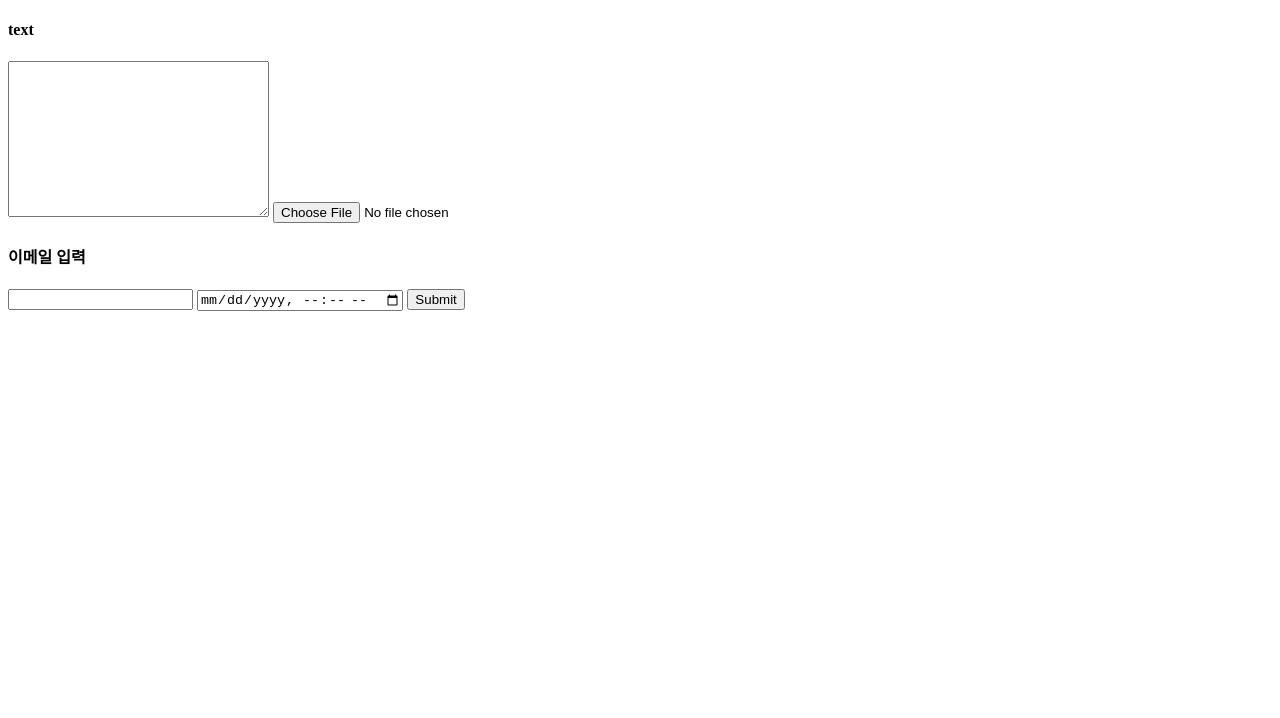
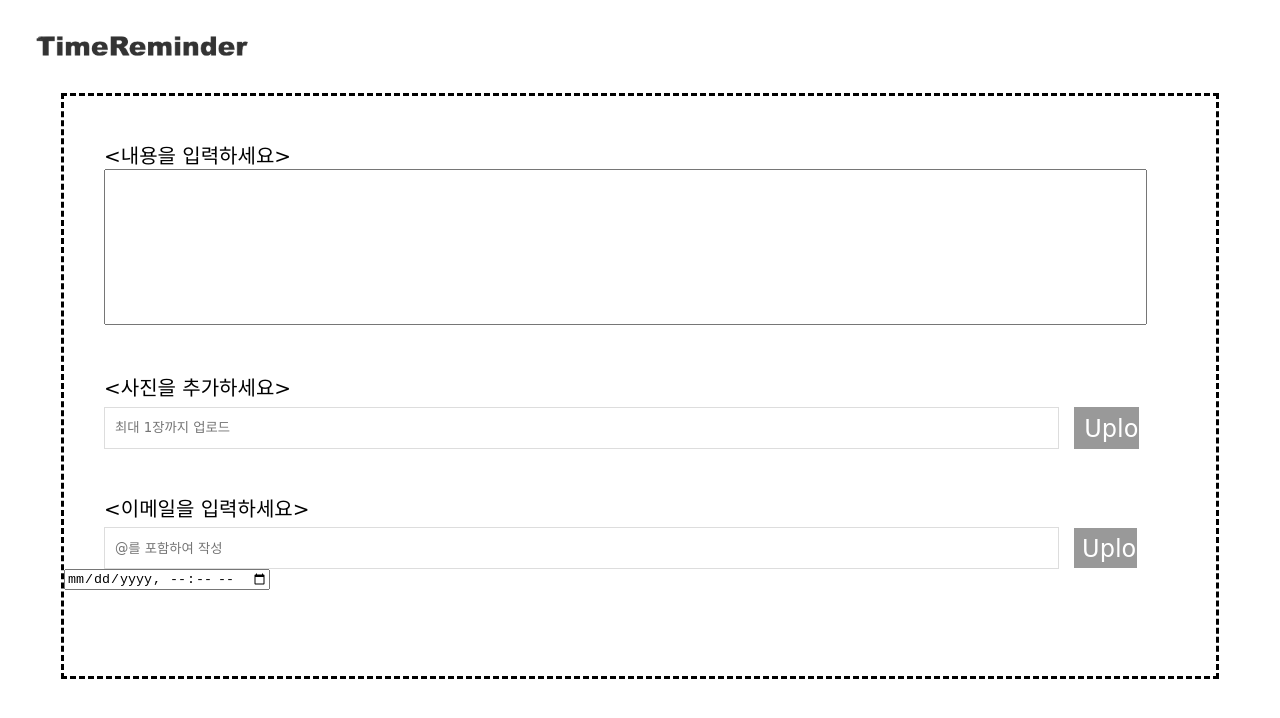
Before and after one commit to c04nh/TimeReminder-SinRostro, a plain HTML site: page html/input.html in a window 1280 px wide. Drawn offline with nearby package versions, Linux system fonts and the light colour scheme; a web font is replaced by a local one.

Commit message:
Add text,email,file upload layout

```diff
--- /dev/null
+++ b/css/input.css
@@ -0,0 +1,134 @@
+@import url("https://fonts.googleapis.com/css2?family=Do+Hyeon&family=Nanum+Brush+Script&display=swap");
+
+.logo {
+  z-index: 5;
+  width: 240px;
+  height: 50px;
+  margin: 20px 20px;
+  position: relative;
+}
+
+#content {
+  border: dashed;
+  border-color: black;
+  background-color: none;
+  position: relative;
+  width: 90%;
+  height: 580px;
+}
+
+#box {
+  display: flex;
+  justify-content: center;
+  align-items: center;
+  font-family: "Nanum Brush Script", cursive;
+}
+
+#text {
+  margin-left: 40px;
+  margin-top: 3px;
+  width: 90%;
+  resize: none;
+}
+
+h4 {
+  margin-left: 40px;
+  margin-top: 50px;
+  font-size: 15pt;
+  font-family: "Nanum Brush Script", cursive;
+}
+
+/* file */
+.filebox .upload-name {
+  display: inline-block;
+  height: 40px;
+  padding: 0 10px;
+  vertical-align: middle;
+  border: 1px solid #dddddd;
+  margin-left: 40px;
+  width: 81%;
+  color: #999999;
+  margin-top: 8px;
+  font-family: "Nanum Brush Script", cursive;
+}
+
+.filebox label {
+  display: inline-block;
+  padding: 10px 20px;
+  color: #fff;
+  vertical-align: middle;
+  background-color: #999999;
+  cursor: pointer;
+  height: 22px;
+  width: 35px;
+  margin-left: 10px;
+  font-size: 18pt;
+  padding-left: 10px;
+  margin-top: 9px;
+}
+
+.filebox input[type="file"] {
+  position: absolute;
+  width: 0;
+  height: 0;
+  padding: 0;
+  overflow: hidden;
+  border: 0;
+}
+
+/* email */
+#inputMail {
+  display: inline-block;
+  height: 40px;
+  padding: 0 10px;
+  vertical-align: middle;
+  border: 1px solid #dddddd;
+  margin-left: 40px;
+  width: 81%;
+  color: #999999;
+  margin-top: 8px;
+  font-family: "Nanum Brush Script", cursive;
+}
+
+label {
+  display: inline-block;
+  padding: 10px 20px;
+  color: #fff;
+  vertical-align: middle;
+  background-color: #999999;
+  cursor: pointer;
+  height: 22px;
+  width: 35px;
+  margin-left: 10px;
+  font-size: 18pt;
+  padding-left: 10px;
+  margin-top: 9px;
+}
+
+#submit {
+  display: inline-block;
+  padding: 10px 20px;
+  color: #fff;
+  vertical-align: middle;
+  background-color: #999999;
+  cursor: pointer;
+  height: 40px;
+  width: 63px;
+  margin-left: 15px;
+  font-size: 18pt;
+  padding-left: 8px;
+  padding-top:2px;
+  padding-bottom:1px;
+  margin-top: 9px;
+  font-family: "Nanum Brush Script", cursive;
+}
+
+.mailbox input[type="submit"] {
+  position: absolute;
+  width: 0;
+  height: 0;
+  padding: 0;
+  overflow: hidden;
+  border: 0;
+}
+'
--- a/html/input.html
+++ b/html/input.html
@@ -1,13 +1,49 @@
 <!DOCTYPE html>
 <html lang="en">
   <head>
-    <meta charset="UTF-8">
-    <meta http-equiv="X-UA-Compatible" content="IE=edge">
-    <meta name="viewport" content="width=device-width, initial-scale=1.0">
+    <meta charset="UTF-8" />
+    <meta http-equiv="X-UA-Compatible" content="IE=edge" />
+    <meta name="viewport" content="width=device-width, initial-scale=1.0" />
+    <link rel="stylesheet" href="../css/reset.css" />
+    <link rel="stylesheet" href="../css/input.css" />
+    <script src="https://ajax.googleapis.com/ajax/libs/jquery/3.2.1/jquery.min.js"></script>
+
+    <script src="/path/to/cdn/jquery.min.js"></script>
+    <script src="/path/to/cdn/moment-with-locales.min.js"></script>
+    <link href="css/datetimepicker.css" rel="stylesheet" />
+    <script src="js/datetimepicker.js"></script>
     <title>Document</title>
+    <script>
+      $("#file").on("change", function () {
+        var fileName = $("#file").val();
+        $(".upload-name").val(fileName);
+      });
+      //
+      $("#picker").dateTimePicker();
+
+      $("#picker").dateTimePicker({
+        dateFormat: "YYYY-MM-DD HH:mm",
+      });
+
+      $("#picker").dateTimePicker({
+        locale: "ko",
+      });
+
+      $("#picker").dateTimePicker({
+        showTime: true,
+      });
+
+      $("#picker").dateTimePicker({
+        selectData: "now",
+        positionShift: {top: 20, left: 0},
+        title: "Select Date and Time",
+        buttonTitle: "Select",
+      });
+    </script>
   </head>
   <body>
     <!--
+
 		  글을 쓰는 기능: input type="textarea"
 		  첨부파일을 넣는 기능: input type="file" name=""/method="post"/enctype="multipart/form-data"
 		  날짜를 지정하는 기능: input type="date"/input type="datetime-local"/input type="time"
@@ -15,17 +51,41 @@
 		  - https://zzinise.tistory.com/12
 		  메일이 발송되는 기능
     -->
+    <a href="../html/index.html"
+      ><img src="../imgs/logo.png" alt="로고 사진" class="logo"
+    /></a>
+
+    <div id="box">
       <div id="content">
-        <h4>text</h4>
-        <textarea name="" id="" cols="30" rows="10"></textarea>
-        <input type="file" />
+        <h4><내용을 입력하세요></h4>
+        <textarea name="" id="text" cols="30" rows="10"></textarea>
+
+        <!-- file -->
+        <h4><사진을 추가하세요></h4>
+        <div class="filebox">
+          <input class="upload-name" placeholder="최대 1장까지 업로드" />
+          <label for="file">Upload</label>
+          <input type="file" id="file" />
         </div>
 
-    <div id="email">
-        <h4>이메일 입력</h4>
-        <input type="email" />
-        <input type="datetime-local" />
-        <input type="submit" />
+        <!-- email -->
+        <form action="#" method="get" name="userEmail">
+          <h4><이메일을 입력하세요></h4>
+          <div class="mailbox">
+            <input
+              type="email"
+              id="inputMail"
+              name="userEmail"
+              placeholder="@를 포함하여 작성"
+            />
+            <input type="submit" id="submit" value="Upload" />
+          </div>
+        </form>
+        <!-- date -->
+        <div id="picker">
+          <input type="datetime-local" id="result" value="" />
+        </div>
+      </div>
     </div>
   </body>
 </html>
```
Lines whose indentation alone changed are shown as unchanged.
